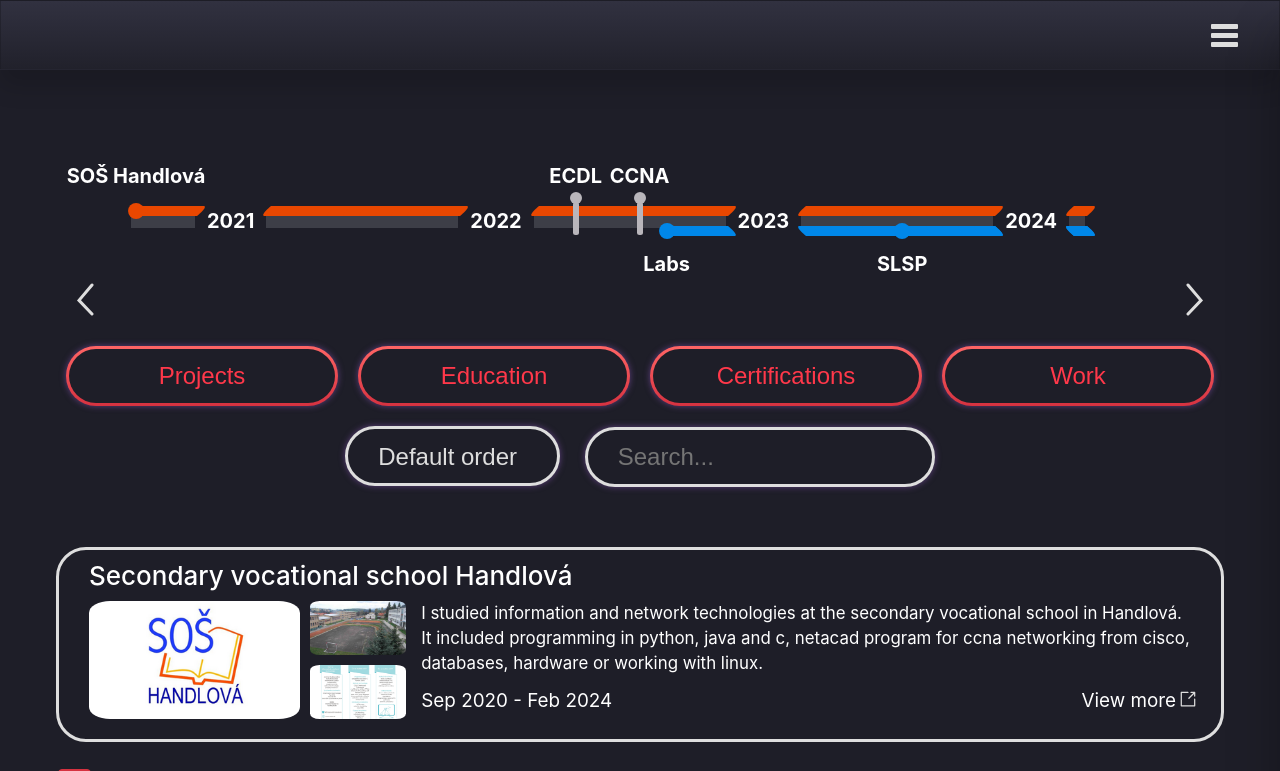
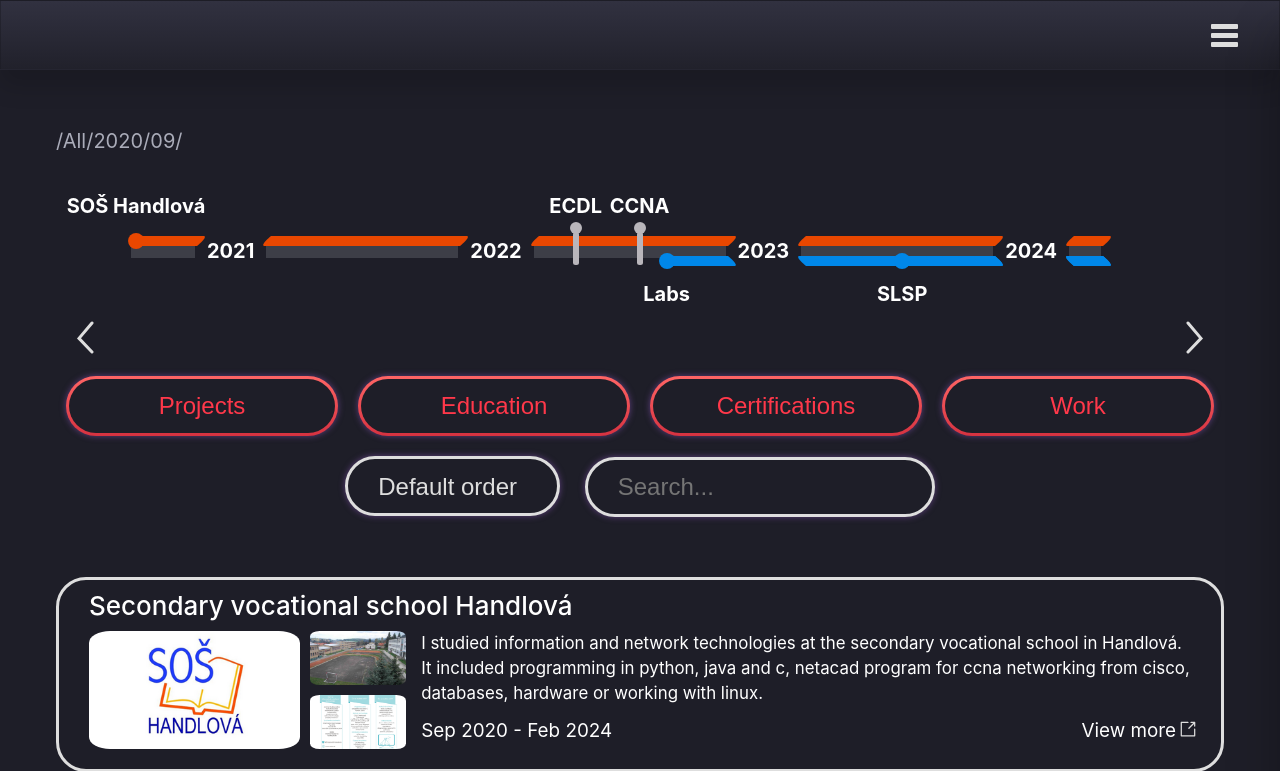
Before and after one commit to JohnPullmann/personal-website, a Flask app: a page that uses website/templates/portfolio.html in a window 1280 px wide. Shown: the top 771 px of the page. Run offline with Flask 3, Linux system fonts and the light colour scheme; data comes from the database, SQL or seed files in the repository; both versions use the stored data as it was after the commit; some libraries are stand-ins or nearby versions.

Commit message:
Add showing path for timespan filter and other minor updates and fixes

```diff
--- a/website/main/routes.py
+++ b/website/main/routes.py
@@ -67,7 +67,7 @@ def portfolio():
 
     portfolio_timeline = build_portfolio_timeline() # TODO global creating
 
-    return render_template('portfolio.html', title='Portfolio', PortfolioElements=PortfolioElements, timeline=portfolio_timeline)
+    return render_template('portfolio.html', title='Portfolio', PortfolioElements=PortfolioElements, timeline=portfolio_timeline, timespan=timespan, button=button, sort=sort, search=search)
 
 
 @main.route('/resume')
@@ -119,4 +119,4 @@ def portfolio_element_page(element_type, element_name):
 
     portfolio_timeline = build_portfolio_timeline() # TODO global creating
 
-    return render_template('portfolio_element.html', title='Portfolio', form=form, PortfolioElements=PortfolioElements, timeline=portfolio_timeline, PortfolioElementSelected=element, OrderedImages=OrderedImages, SvgContents=svg_contents)
+    return render_template('portfolio_element.html', title='Portfolio', form=form, PortfolioElements=PortfolioElements, timeline=portfolio_timeline, timespan=timespan, PortfolioElementSelected=element, OrderedImages=OrderedImages, SvgContents=svg_contents)
--- a/website/main/utils.py
+++ b/website/main/utils.py
@@ -26,25 +26,8 @@ def filter_portfolio_elements(button, search=None, sort=None, timespan=None):
     else:
         PortfolioElements = Model.query
 
-    # Apply sorting if sort parameter is present
-    if sort == 'newest':
-        PortfolioElements = PortfolioElements.order_by(desc(Model.date_filter))
-    elif sort == 'oldest':
-        PortfolioElements = PortfolioElements.order_by(asc(Model.date_filter))
-    elif sort == 'alphabetically':
-        PortfolioElements = PortfolioElements.order_by(asc(Model.name))
-    else:
-        PortfolioElements = PortfolioElements.order_by(desc(Model.priority))
-
     # Apply timespan filter if timespan parameter is present
     if timespan:
-        #timespan_parts = timespan.split('-')
-        #year = int(timespan_parts[0])
-        #PortfolioElements = PortfolioElements.filter(extract('year', Model.date_filter) == year)
-        #if len(timespan_parts) > 1:
-        #    month = int(timespan_parts[1])
-        #    PortfolioElements = PortfolioElements.filter(extract('month', Model.date_filter) == month)
-
         timespan_parts = timespan.split('-')
         timespan_year = int(timespan_parts[0])
 
@@ -58,7 +41,15 @@ def filter_portfolio_elements(button, search=None, sort=None, timespan=None):
         # Convert list to Query object
         PortfolioElements = Model.query.filter(Model.id.in_([element.id for element in PortfolioElements]))
 
-
+    # Apply sorting if sort parameter is present
+    if sort == 'newest':
+        PortfolioElements = PortfolioElements.order_by(desc(Model.date_filter))
+    elif sort == 'oldest':
+        PortfolioElements = PortfolioElements.order_by(asc(Model.date_filter))
+    elif sort == 'alphabetically':
+        PortfolioElements = PortfolioElements.order_by(asc(Model.name))
+    else:
+        PortfolioElements = PortfolioElements.order_by(desc(Model.priority))
 
 
     return PortfolioElements
@@ -71,23 +62,23 @@ def build_portfolio_timeline():
     PortfolioElements = PortfolioElement.query.order_by(asc(PortfolioElement.date_filter))
 
     start_date = PortfolioElements[0].date_filter
-    date = start_date
-    end_date = datetime.now()  # today
+    date = start_date.replace(day=1)
+    end_date = datetime.now() # today
     while date <= end_date:
         # Add an entry to PortfolioTimeline for this month
         PortfolioTimeline[date.strftime('%Y-%m')] = {'education': {}, 'work': {}, 'events': {}}
-        date += timedelta(days=30)
-
+        date += relativedelta(months=1)
+    #pprint(PortfolioTimeline)
     for element in PortfolioElements:
         # Determine the type of the element
         element.type
         if element.type in ['education', 'work']:
-            element_type = 'work' if element.type == 'work' else 'education'
+            element_type = element.type
 
             element_start_date = element.date_start.replace(day=1)
             element_date = element_start_date
-            element_end_date = element.date_end.replace(day=1) if element.date_end else datetime.today().replace(day=1) +  timedelta(days=30)
-            while element_date <= element_end_date:
+            element_end_date = element.date_end.replace(day=1)+relativedelta(months=3) if element.date_end else datetime.today().replace(day=1) + relativedelta(months=3)
+            while element_date <= element_end_date and element_date <= end_date:
                 if element_date.month == element_start_date.month and element_date.year == element_start_date.year:
                     status = 's'
                 elif element_date.month == element_end_date.month and element_date.year == element_end_date.year:
@@ -95,7 +86,7 @@ def build_portfolio_timeline():
                 else:
                     status = 'i'
                 PortfolioTimeline[element_date.strftime('%Y-%m')][element_type][f"{status}-{element.url_name}"] = element
-                element_date += timedelta(days=30)
+                element_date += relativedelta(months=1)
             ...
         elif element.type in ['certification']:
             element_type = 'events'
@@ -109,7 +100,7 @@ def build_portfolio_timeline():
         #    PortfolioTimeline[date.strftime('%Y-%m')][element_type][element.url_name] = element
         #    date += timedelta(days=30)
 
-    #pprint(PortfolioTimeline)
+    pprint(PortfolioTimeline)
 
 
 
--- a/website/models.py
+++ b/website/models.py
@@ -42,8 +42,13 @@ class PortfolioElement(database.Model):
     @property
     def element_timespan(self):
         if self.date_start:
-            self.date_end = self.date_end if self.date_end else datetime.now()
-            return [d for d in rrule(MONTHLY, dtstart=self.date_start, until=self.date_end)]
+            end_backup = self.date_end if self.date_end else datetime.today()
+            self.date_end = self.date_end.replace(day=1) if self.date_end else datetime.today().replace(day=1)
+            dates = [d for d in rrule(MONTHLY, dtstart=self.date_start, until=self.date_end)]
+            if self.date_end not in dates:
+                dates.append(self.date_end)
+            self.date_end = end_backup
+            return dates
         else:
             return [self.date_filter]
 
--- a/website/static/css/main.css
+++ b/website/static/css/main.css
@@ -287,17 +287,21 @@
 .timeline-cover {
     position: relative;
     font-size: 0;
-    overflow: hidden;
+    overflow-x: auto;
+    overflow-y: hidden;
     white-space: nowrap;
     padding: 5px;
     padding-top: 80px;
     padding-bottom: 80px
 }
+.timeline-cover::-webkit-scrollbar { /* For Chrome, Safari and Opera */
+    display: none;
+}
 
 .timeline-spacer {
     display: inline;
     position: relative;
-    width: 70px;
+    width: 75px;
     height: 5px;
 }
 .timeline-spacer svg {
@@ -310,7 +314,7 @@
 
 .timeline-arrow-left, .timeline-arrow-right {
     position:absolute;
-    bottom: 0px;
+    top: -45px;
     align-items: center;
     justify-content: center;
     margin: 0 10px;
@@ -381,6 +385,7 @@
     fill:#e94700;
     position: absolute;
     left: -3px;
+    top: -18px;
     z-index: 2;
     height:16px;
     width: 28px;
@@ -390,7 +395,7 @@
     fill:#0087e9;
     position: absolute;
     left: -3px;
-    top: 5px;
+    top: 2px;
     z-index: 4;
     height:16px;
     width: 28px;
@@ -570,6 +575,21 @@
 .timeline-month:hover .timeline-month-event-month {
     opacity: 1;
     top: -58px;
+}
+
+
+.timespan-path {
+    font-size: 0px;
+    align-self: flex-start;
+    margin-bottom: 0;
+    color: var(--lighter-text-color);
+}
+.timespan-path-element {
+    font-size: 20px;
+    color: var(--lighter-text-color);
+}
+.timespan-path-element:hover {
+    color: var(--text-color);
 }
 
 /*-------------*/
@@ -1907,6 +1927,7 @@ a:hover {
 }
 
 .filters {
+    position: relative;
     margin-bottom: 25px;
     margin-top: 20px;
 }
--- a/website/static/javascript/filter-buttons.js
+++ b/website/static/javascript/filter-buttons.js
@@ -48,6 +48,20 @@ function submitWithButton() {
         input.value = button.textContent;
         form.appendChild(input);
     }
+
+    // Get the timespan value from the URL
+    var urlParams = new URLSearchParams(window.location.search);
+    var timespan = urlParams.get('timespan');
+
+    // Add the timespan value as a hidden input field
+    if (timespan) {
+        var timespanInput = document.createElement('input');
+        timespanInput.type = 'hidden';
+        timespanInput.name = 'timespan';
+        timespanInput.value = timespan;
+        form.appendChild(timespanInput);
+    }
+
     form.submit();
 }
 
--- a/website/static/javascript/main.js
+++ b/website/static/javascript/main.js
@@ -13,3 +13,17 @@ menuBarButton.addEventListener('click', function(event) {
     navigation.classList.toggle('nav-active');
     content.classList.toggle('nav-active');
 });
+
+
+// Portfolio Timeline scrolling
+$(document).ready(function(){
+    $(".timeline-arrow-right").click(function(){
+      $(".timeline-cover").animate({scrollLeft: '+=275'}, 800);
+    });
+    $(".timeline-arrow-left").click(function(){
+      $(".timeline-cover").animate({scrollLeft: '-=275'}, 800);
+    });
+});
+$(document).ready(function(){
+    $(".timeline-cover").animate({scrollLeft: $(".timeline-cover").prop('scrollWidth')}, 1500);
+});
--- a/website/templates/portfolio.html
+++ b/website/templates/portfolio.html
@@ -1,20 +1,25 @@
 {% extends "layout.html" %}
 
 {% block content %}
+<!-- Current timeline path-->
+{% if timespan != None and timespan != "" %}
+<p class="timespan-path">
+    <a href="{{ url_for('main.portfolio') + '?timespan=' }}">
+        <span class="timespan-path-element">/All/</span>
+    </a>
+    <a href="{{ url_for('main.portfolio') + '?timespan='+timespan[:4] }}">
+        <span class="timespan-path-element">{{timespan[:4]}}/</span>
+    </a>
+    {% if timespan|length >4 %}
+        <a href="{{ url_for('main.portfolio') + '?timespan='+timespan }}">
+            <span class="timespan-path-element">{{ timespan[5:] }}/</span>
+        </a>
+    {% endif %}
+</p>
+{% endif %}
 
 <div class="timeline-cover">
     <div class="timeline-spacer"><svg xmlns="http://www.w3.org/2000/svg" viewBox="0 0 50 14"><g id="Spacer" data-name="Spacer"><g id="Spacer1-2" data-name="Spacer"><rect class="spacer"/></g></g></svg></div>
-
-    <div class="timeline-arrow-left">
-        <svg style="fill: none;" width="18" height="33" viewBox="0 0 18 33" xmlns="http://www.w3.org/2000/svg">
-            <path d="M16 2L3 17.3735L16 31" stroke="#DEDEDE" stroke-width="3" stroke-linecap="round"/>
-        </svg>
-    </div>
-    <div  class="timeline-arrow-right">
-        <svg  style="fill: none;"  width="18" height="33" viewBox="0 0 18 33" xmlns="http://www.w3.org/2000/svg">
-            <path d="M2 2L15 17.3735L2 31" stroke="#DEDEDE" stroke-width="3" stroke-linecap="round"/>
-        </svg>
-    </div>
 
     {% for month in timeline %}
         <a class="timeline-timespan-link" href="{{ url_for('main.portfolio') + '?timespan='+month }}">
@@ -95,8 +100,20 @@
 
             <input class="filter-input"  type="text" id="search" name="search"  placeholder="Search..."  onkeydown="if (event.key === 'Enter') submitWithButton()" >
         </form>
+    </div>
 
+    <!-- Arrows for timeline -->
+    <div class="timeline-arrow-left">
+        <svg style="fill: none;" width="18" height="33" viewBox="0 0 18 33" xmlns="http://www.w3.org/2000/svg">
+            <path d="M16 2L3 17.3735L16 31" stroke="#DEDEDE" stroke-width="3" stroke-linecap="round"/>
+        </svg>
     </div>
+    <div  class="timeline-arrow-right">
+        <svg  style="fill: none;"  width="18" height="33" viewBox="0 0 18 33" xmlns="http://www.w3.org/2000/svg">
+            <path d="M2 2L15 17.3735L2 31" stroke="#DEDEDE" stroke-width="3" stroke-linecap="round"/>
+        </svg>
+    </div>
+
 </div>
 
 <div class="section-no-outline portfolio-elements">
```
Also changed, not shown: website/site.db.
